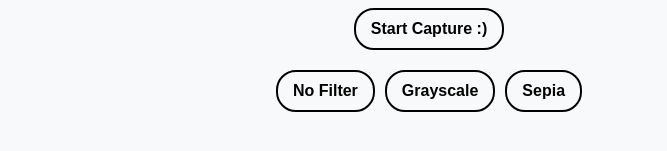
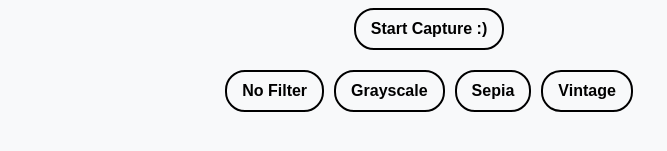
Before and after one commit to yandong2023/picapica, a React (Create React App) app in the folder frontend/: page /photobooth in a window 1280 px wide. Shown: the part 611-762 px from the top of the page, without its empty margins (211-878 px from the left). Built offline with nearby package versions, Linux system fonts and the light colour scheme; no server answers.

Commit message:
Update PhotoBooth.js

```diff
--- a/frontend/src/components/PhotoBooth.js
+++ b/frontend/src/components/PhotoBooth.js
@@ -190,6 +190,7 @@ const PhotoBooth = ({ setCapturedImages }) => {
         <button onClick={() => setFilter("none")}>No Filter</button>
         <button onClick={() => setFilter("grayscale(100%)")}>Grayscale</button>
         <button onClick={() => setFilter("sepia(100%)")}>Sepia</button>
+        <button onClick={() => setFilter("grayscale(100%) contrast(120%) brightness(110%) sepia(30%) hue-rotate(10deg) blur(0.4px)")}>Vintage</button>
       </div>
     </div>
   );
```
